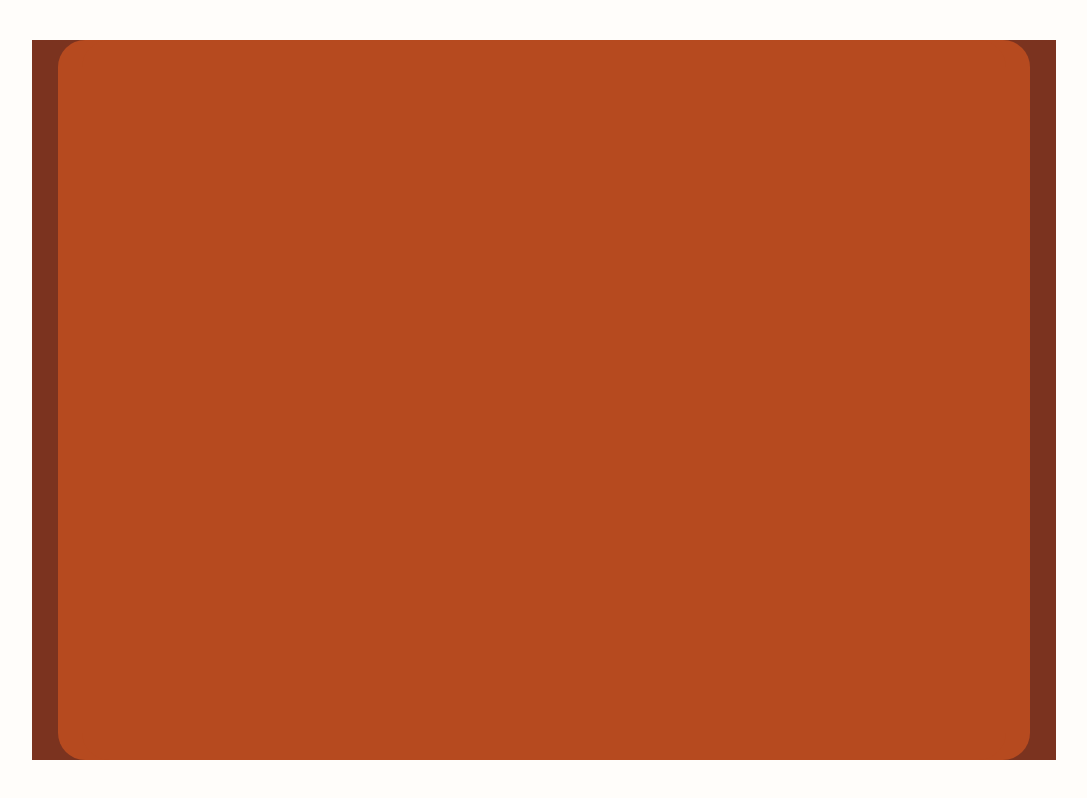
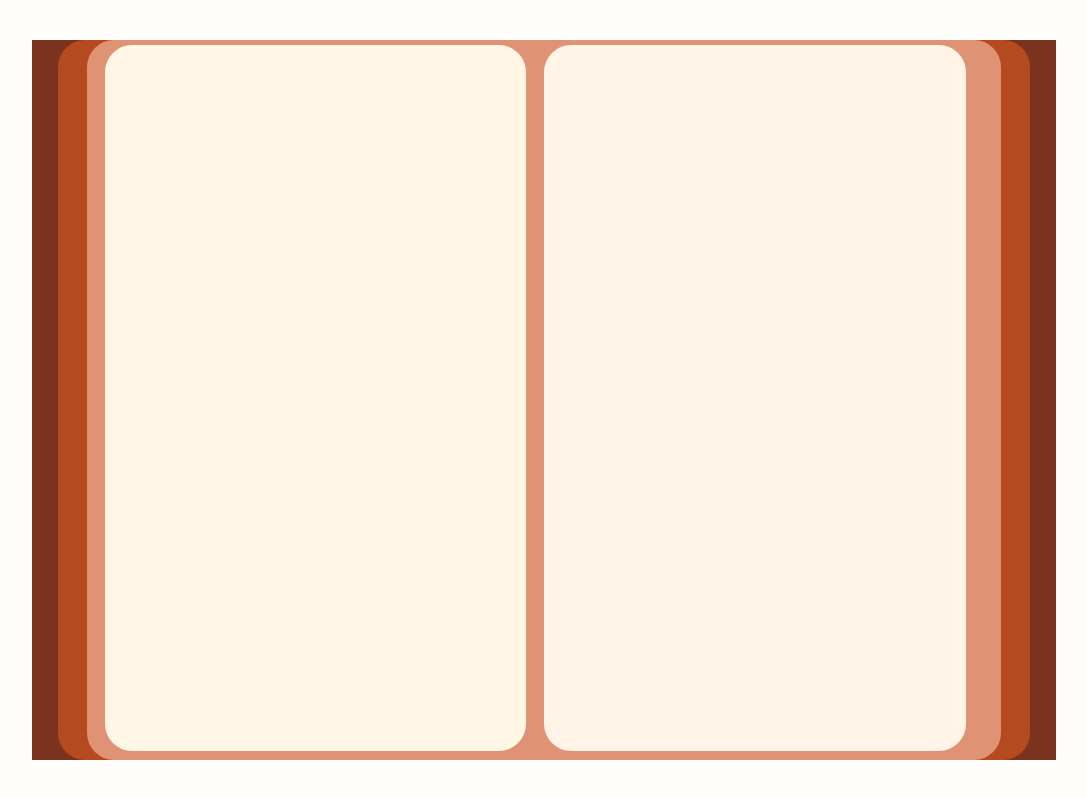
Before and after one commit to Jouusey/SA-segundafase, a React (Vite) app: page /telacadastro in a window 1280 px wide. Shown: the whole page, without its empty margins (96-1183 px from the left). Built offline with nearby package versions, Linux system fonts and the light colour scheme.

Commit message:
Atualização de css

```diff
--- a/src/pages/TelaCadastro.css
+++ b/src/pages/TelaCadastro.css
@@ -38,3 +38,52 @@
     border-radius: 27px;
 
 }
+
+.livro-cadastro-terceiraLayer{
+
+    height: 100%;
+    width: 99%;
+    background-color: #df9274;
+    display: flex;
+    margin-left: 0.5%;
+    border-radius: 27px;
+
+}
+
+.livro-cadastro-ConteudoLayer{
+
+    height: 100%;
+    width: 96%;
+    background-color: #df9274;
+    display: flex;
+    margin-left: 2%;
+    border-radius: 27px;
+
+}
+
+.livro-cadastro-conteudoLayerEsquerda{
+
+
+    margin-top: 0.6%;
+    height: 98%;
+    width: 48%;
+    background-color: rgb(255, 246, 229);
+    display: flex;
+    margin-right: 2%;
+    border-radius: 27px;
+
+}
+
+.livro-cadastro-conteudoLayerDireita{
+
+
+
+    margin-top: 0.6%;
+    height: 98%;
+    width: 48%;
+    background-color: rgb(255, 244, 230);
+    display: flex;
+
+    border-radius: 27px;
+
+}
--- a/src/pages/TelaCadastro.jsx
+++ b/src/pages/TelaCadastro.jsx
@@ -15,6 +15,9 @@ export default function TelaCadastro() {
     <div className="container-tela-cadastro">
 
 
+
+
+
         <div className="livro-cadastro-container">
 
 
@@ -24,14 +27,35 @@ export default function TelaCadastro() {
                 <div className="livro-cadastro-segundaLayer">
 
 
-
-                    <div className="livro-cadastro-ConteudoLayer">
+                    <div className="livro-cadastro-terceiraLayer">
 
 
 
+                            <div className="livro-cadastro-ConteudoLayer">
+
+
+
+                                <div className="livro-cadastro-conteudoLayerEsquerda">
+
+
+
+                                </div>
+
+                                <div className="livro-cadastro-conteudoLayerDireita">
+
+
+
+                                </div>
+
+
+
+                            </div>
 
 
                     </div>
+
+
+
                 </div>
             </div>
 
```
